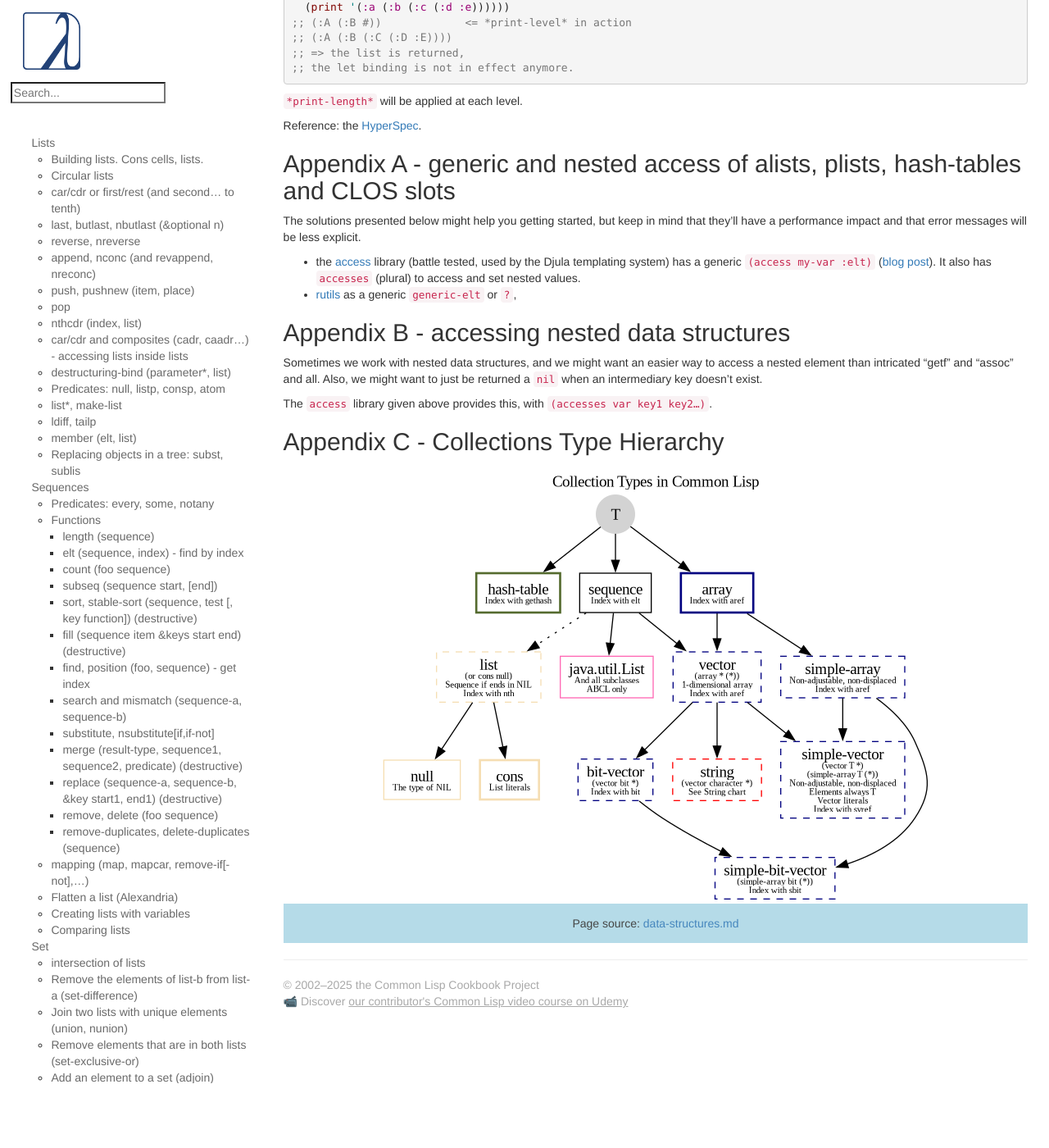
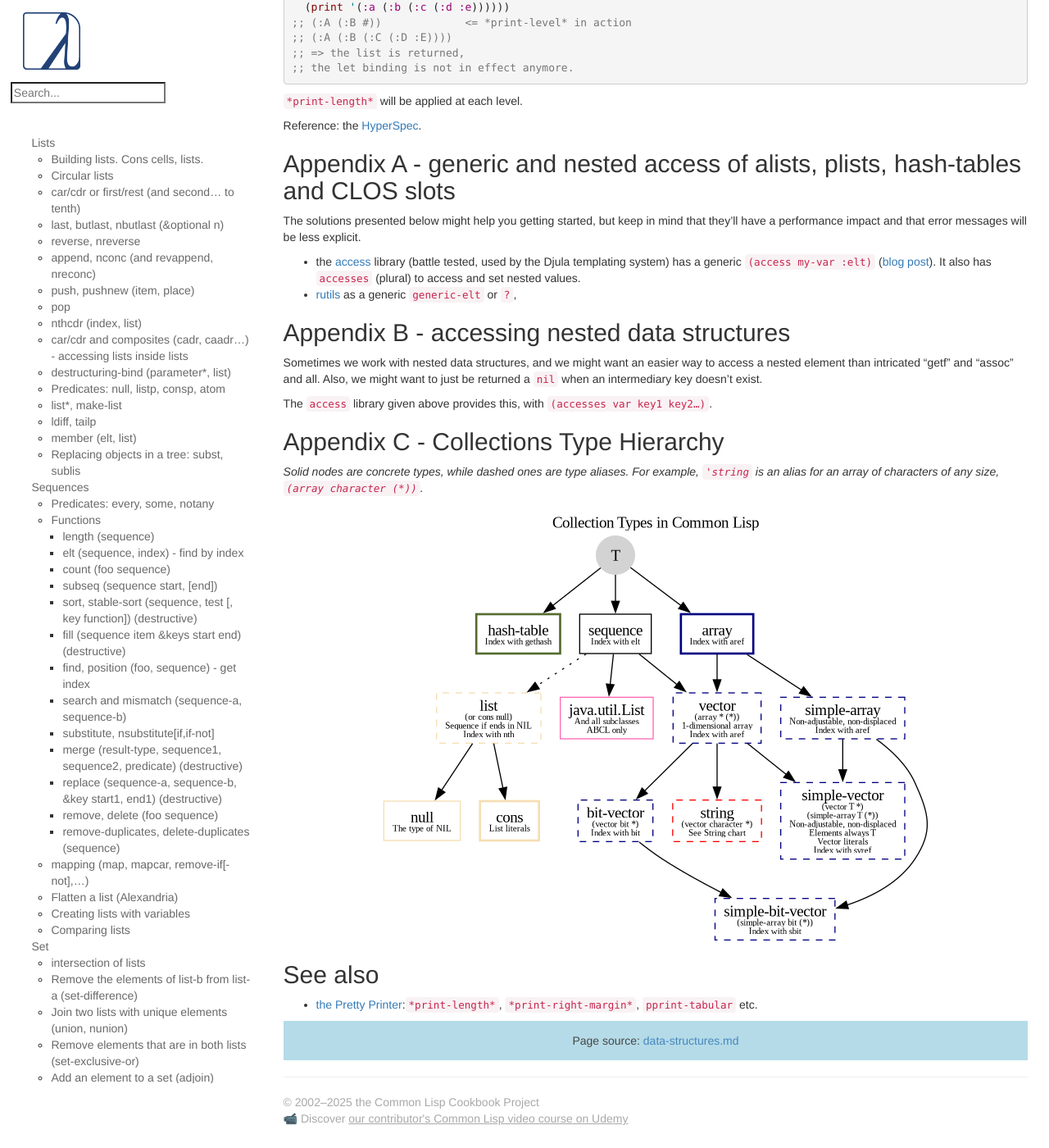
Before and after one commit to LispCookbook/cl-cookbook, a Jekyll site: the page built from data-structures.md, in a window 1280 px wide and 1400 px high, scrolled down 33624 px. Shown: the whole window at 82% size. Built offline with Jekyll 4.4.1, drawn with Linux system fonts in a browser that asks for light colours.

Commit message:
(minor) see also: Pretty Printer

```diff
--- a/data-structures.md
+++ b/data-structures.md
@@ -2321,6 +2321,8 @@ The `access` library given above provides this, with `(accesses var key1 key2…
 
 ## Appendix C - Collections Type Hierarchy
 
+*Solid nodes are concrete types, while dashed ones are type aliases. For example, `'string` is an alias for an array of characters of any size, `(array character (*))`.*
+
 <!-- epub-exclude-start -->
 <div style="text-align: center">
     <img src="collections.png" alt="Collection Types in Common Lisp"/>
@@ -2331,3 +2333,7 @@ The `access` library given above provides this, with `(accesses var key1 key2…
 <!-- pdf-include-start
 ![](collections.png)
    pdf-include-end -->
+
+## See also
+
+* [the Pretty Printer](https://cl-community-spec.github.io/pages/Examples-of-using-the-Pretty-Printer.html#Examples-of-using-the-Pretty-Printer):`*print-length*`, `*print-right-margin*`, `pprint-tabular` etc.
```
Also changed, not shown: strings.md (+2 -1 lines).
